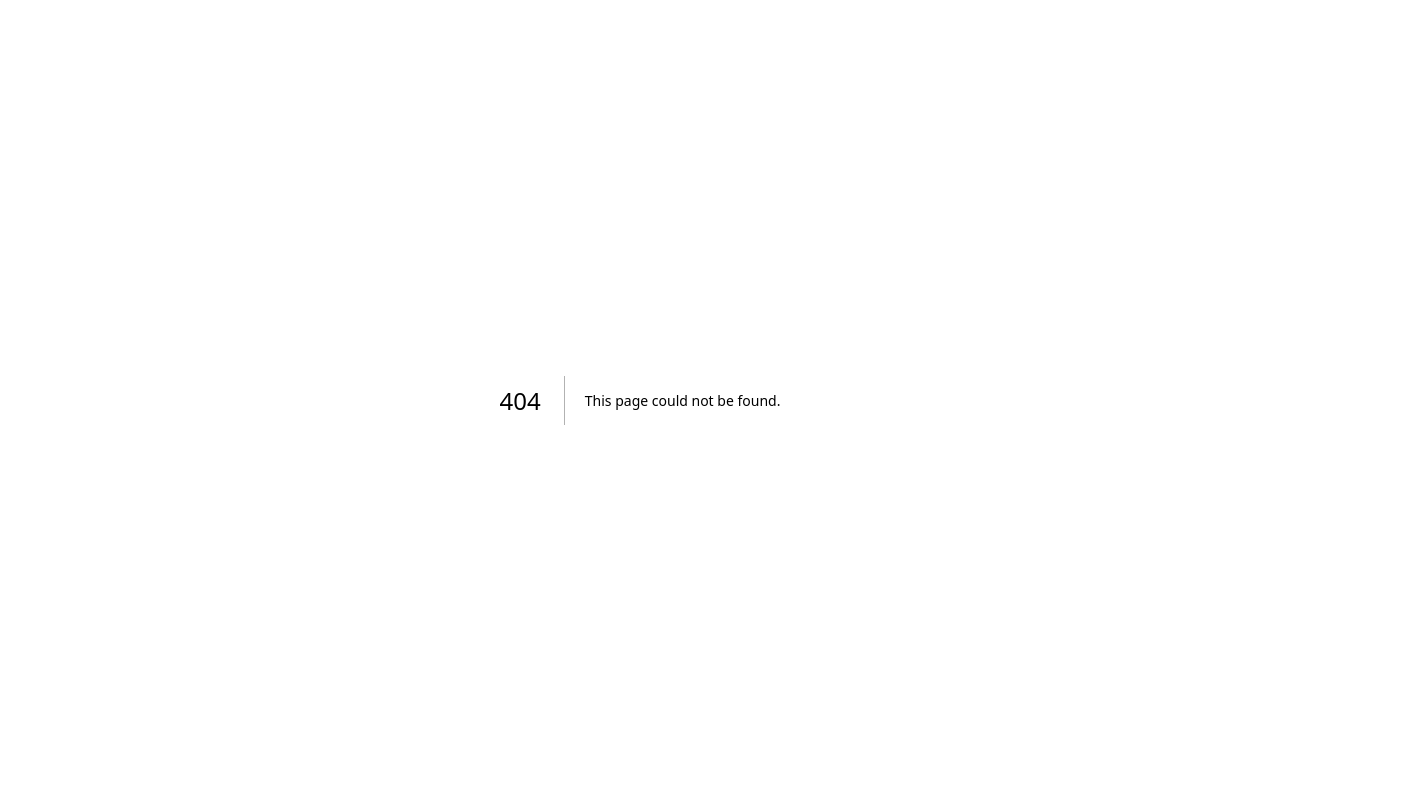
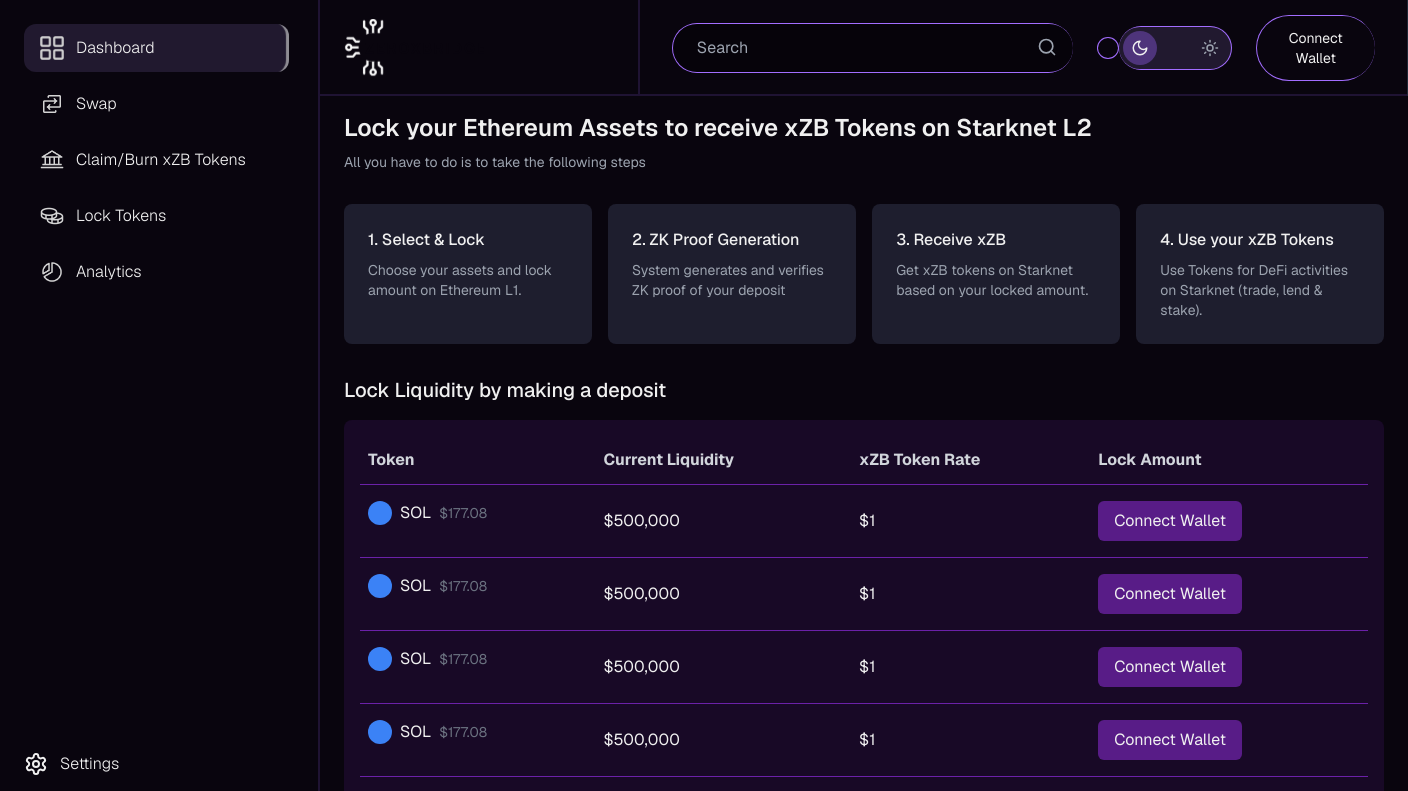
Before and after one commit to stephanniegb/ZeroXBridge_Frontend, a Next.js app: page /lock-tokens in a window 1280 px wide. Before the commit this address had no page. Shown: the top 791 px of the page, 1408 px wide, since content can reach past the window. Built offline with nearby package versions, Linux system fonts and the light colour scheme.

Commit message:
Feat: assemble and implement lock tokens both themes

```diff
--- a/app/Sidebar/page.tsx
+++ b/app/Sidebar/page.tsx
@@ -10,7 +10,7 @@ export default function Home() {
         <div className={`${isDarkMode ? "bg-[#09050e]" : "bg-white"} h-screen flex flex-col`}>
             <Navbar isDarkMode={isDarkMode} toggleDarkMode={() => setIsDarkMode(!isDarkMode)} />
             <div className="flex flex-1">
-                <Sidebar isDarkMode={isDarkMode} />
+                <Sidebar />
                 <main className="flex-1">
                     {/* Main content goes here */}
                 </main>
--- a/app/components/Sidebar.tsx
+++ b/app/components/Sidebar.tsx
@@ -10,12 +10,17 @@ import { cn } from "@/utils/cn";
 import { useTheme } from '../context/ThemeContext';
 import { Settings } from "lucide-react";
 
-const Sidebar = () => {
+// Either define an interface for props or don't accept any props
+interface SidebarProps {
+  // This interface can be empty if you're only using context
+}
+
+const Sidebar: React.FC<SidebarProps> = () => {
     const { isDarkMode } = useTheme();
     const [activeTab, setActiveTab] = useState("Dashboard");
 
     return (
-        <aside className={`w-80 ${isDarkMode ? "bg-[#09050E] border-[#1F1333]" : "bg-white border-none"} border-r-2  h-screen flex flex-col fixed`}>
+        <aside className={`w-80 ${isDarkMode ? "bg-[#09050E] border-[#1F1333]" : "bg-white border-none"} border-r-2 h-screen flex flex-col fixed`}>
             <div className="flex-1 mt-6 flex flex-col items-start gap-2 pl-6">
                 {[
                     { name: "Dashboard", icon: Dashboard },
@@ -37,13 +42,10 @@ const Sidebar = () => {
                         <Image src={tab.icon} alt={tab.name} height={24} width={24} />
                         <p className={` font-light ${isDarkMode ? 'text-white' : 'text-black'}`}>{tab.name}</p>
                     </div>
-
-
                 ))}
             </div>
-            <div className="pl-6 pb-[70%] flex items-center gap-3">
+            <div className="mt-auto pl-6 pb-6 flex items-center gap-3">
                 <Settings size={24} className={`${isDarkMode ? 'text-white' : 'text-black'}`} />
-                {/* <Image src={cog} alt="settings" height={24} width={24} /> */}
                 <p className={`font-light ${isDarkMode ? 'text-white' : 'text-black'}`}>Settings</p>
             </div>
         </aside>
--- a/app/components/navbar.tsx
+++ b/app/components/navbar.tsx
@@ -2,56 +2,82 @@
 import { Search, Moon, Sun } from "lucide-react";
 import Notification from "../../public/bell.png";
 import Image from "next/image";
-import Logo from "../../public/zerologo.png";
-import LogoWhite from "../../public/zerologo-white.svg";
+import Logo from "../../public/zerologo.png"; // Ensure this is a black logo
+import LogoWhite from "../../public/zerologo-white.svg"; // Ensure this is a light logo
+
 interface NavbarProps {
   isDarkMode: boolean;
   toggleDarkMode: () => void;
+  handleConnect: () => void; // Add handleConnect prop
+  isConnected: boolean; // Add isConnected prop
 }
 
-const Navbar: React.FC<NavbarProps> = ({ isDarkMode, toggleDarkMode }) => {
+const Navbar: React.FC<NavbarProps> = ({ isDarkMode, toggleDarkMode, handleConnect, isConnected }) => {
   const gradientBorder = "bg-gradient-to-b from-[#A26DFF] to-[#A26DFF] p-[0.7px] rounded-full";
 
   return (
-        <header className={`${isDarkMode ? "bg-[#09050E]" : "bg-white"} border-b-2 ${isDarkMode ? "border-[#1F1333]" : "border-gray-300"} flex h-24 w-full`}>
-            {/* Logo section with border */}
-            <div className={`w-80 h-24 flex items-center justify-start pl-6 border-r-2 ${isDarkMode ? "border-[#1F1333]" : "border-gray-300"}`}>
+    <header
+      className={`${isDarkMode ? "bg-[#09050E]" : "bg-white"} border-b-2 ${
+        isDarkMode ? "border-[#1F1333]" : "border-gray-300"
+      } flex h-24 w-full transition-colors duration-500`}
+    >
+      <div
+        className={`w-80 h-24 flex items-center justify-start pl-6 border-r-2 ${
+          isDarkMode ? "border-[#1F1333]" : "border-gray-300"
+        } transition-colors duration-500`}
+      >
+        {/* Logo */}
         <Image
-                    src={isDarkMode ? Logo : LogoWhite}
+          src={isDarkMode ? LogoWhite : Logo} // Use LogoWhite in dark mode, Logo in light mode
           alt="ZeroxBridge Logo"
           width={140}
           height={50}
-                    className="object-contain "
+          className="object-contain transition-opacity duration-500"
         />
       </div>
 
-            {/* Main content */}
-            <div className={`flex-1 flex justify-between items-center px-8 h-24 border-r ${isDarkMode ? 'border-gray-800' : 'border-gray-300'}`}>
+      <div
+        className={`flex-1 flex justify-between items-center px-8 h-24 border-r ${
+          isDarkMode ? "border-gray-800" : "border-gray-300"
+        } transition-colors duration-500`}
+      >
         <div className="flex items-center space-x-6">
-                    {/* Search Input with gradient border */}
           <div className="relative">
             <div className={gradientBorder}>
-                            <div className={`${isDarkMode ? "bg-[#09050E]" : "bg-white"} rounded-full`}>
+              <div
+                className={`${
+                  isDarkMode ? "bg-[#09050E]" : "bg-white"
+                } rounded-full transition-colors duration-500`}
+              >
                 <input
                   type="text"
                   placeholder="Search"
-                                    className={`${isDarkMode ? "bg-black/30 text-white" : "bg-gray-100 text-black"}
-                                        pl-6 pr-12 py-3 rounded-full w-[400px] focus:outline-none`}
+                  className={`${
+                    isDarkMode ? "bg-black/30 text-white" : "bg-gray-100 text-black"
+                  } pl-6 pr-12 py-3 rounded-full w-[400px] focus:outline-none transition-colors duration-500`}
                 />
               </div>
             </div>
-                        <Search className={`absolute right-4 top-3.5 h-5 w-5 ${isDarkMode ? "text-gray-400" : "text-gray-500"}`} />
+            <Search
+              className={`absolute right-4 top-3.5 h-5 w-5 ${
+                isDarkMode ? "text-gray-400" : "text-gray-500"
+              } transition-colors duration-500`}
+            />
           </div>
 
           {/* Notification with gradient border */}
           <div className={gradientBorder}>
-                        <div className={`${isDarkMode ? "bg-[#09050E]" : "bg-white"} rounded-full`}>
+            <div
+              className={`${
+                isDarkMode ? "bg-[#09050E]" : "bg-white"
+              } rounded-full transition-colors duration-500`}
+            >
               <Image
                 src={Notification}
                 alt="bell"
                 height={45}
                 width={45}
-                                className="p-2.5"
+                className="p-2.5 transition-opacity duration-500"
               />
             </div>
           </div>
@@ -61,16 +87,24 @@ const Navbar: React.FC<NavbarProps> = ({ isDarkMode, toggleDarkMode }) => {
         <div className="flex items-center space-x-6">
           {/* Dark mode toggle with gradient border */}
           <div className={gradientBorder}>
-                        <div className={`flex items-center justify-between bg-[#21192F] rounded-full p-1 w-28`}>
+            <div
+              className={`flex items-center justify-between ${
+                isDarkMode ? "bg-[#21192F]" : "bg-[#F3F4F6]"
+              } rounded-full p-1 w-28 transition-colors duration-500`}
+            >
               <button
                 onClick={toggleDarkMode}
-                                className={`p-2 rounded-full transition-colors ${isDarkMode ? "bg-[#4E347B] text-white" : "bg-transparent text-gray-400"}`}
+                className={`p-2 rounded-full transition-all duration-500 ${
+                  isDarkMode ? "bg-[#4E347B] text-white" : "bg-transparent text-gray-400"
+                }`}
               >
                 <Moon size={18} />
               </button>
               <button
                 onClick={toggleDarkMode}
-                                className={`p-2 rounded-full transition-colors ${!isDarkMode ? "bg-[#4E347B] text-white" : "bg-transparent text-gray-400"}`}
+                className={`p-2 rounded-full transition-all duration-500 ${
+                  !isDarkMode ? "bg-[#4E347B] text-white" : "bg-transparent text-gray-400"
+                }`}
               >
                 <Sun size={18} />
               </button>
@@ -79,8 +113,15 @@ const Navbar: React.FC<NavbarProps> = ({ isDarkMode, toggleDarkMode }) => {
 
           {/* Connect Wallet button with gradient border */}
           <div className={gradientBorder}>
-                        <button className={`${isDarkMode ? "bg-[#09050E]" : "bg-white"} py-3 px-8 rounded-full text-sm ${isDarkMode ? "text-white" : "text-black"}`}>
-                            Connect Wallet
+            <button
+              onClick={handleConnect} // Use handleConnect here
+              className={`${
+                isDarkMode ? "bg-[#09050E]" : "bg-white"
+              } py-3 px-8 rounded-full text-sm ${
+                isDarkMode ? "text-white" : "text-black"
+              } transition-colors duration-500`}
+            >
+              {isConnected ? "Connected" : "Connect Wallet"}
             </button>
           </div>
         </div>
--- a/app/globals.css
+++ b/app/globals.css
@@ -2,22 +2,44 @@
 @tailwind components;
 @tailwind utilities;
 
+/* Theme Variables */
 :root {
-  --background: #ffffff;
-  --foreground: #171717;
-  --purple: #A26DFF;
-  --primary: #a26dff;
-  --white: #f0f0f0;
-  --white-2: #d4d4d4;
+  --background-light: #ffffff;
+  --foreground-light: #171717;
+  --primary-light: #a26dff;
+  --purple-light: #a26dff;
+  --white-light: #f0f0f0;
+  --white-2-light: #d4d4d4;
+
+  --background-dark: #09050e;
+  --foreground-dark: #d4d4d4;
+  --primary-dark: #a26dff;
+  --purple-dark: #a26dff;
+  --white-dark: #1e1e1e;
+  --white-2-dark: #2d2d2d;
+
+  /* Default (Light Mode) */
+  --background: var(--background-light);
+  --foreground: var(--foreground-light);
+  --primary: var(--primary-light);
+  --purple: var(--purple-light);
+  --white: var(--white-light);
+  --white-2: var(--white-2-light);
 }
 
+/* Dark Mode Handling */
 @media (prefers-color-scheme: dark) {
   :root {
-    --background: #09050E;
-    --foreground: #D4D4D4;
+    --background: var(--background-dark);
+    --foreground: var(--foreground-dark);
+    --primary: var(--primary-dark);
+    --purple: var(--purple-dark);
+    --white: var(--white-dark);
+    --white-2: var(--white-2-dark);
   }
 }
 
+/* Smooth Animation */
 @keyframes rotate {
   from {
     background-position: 0% center;
@@ -27,69 +49,57 @@
   }
 }
 
+/* Base Styles */
 body {
   color: var(--foreground);
   background: var(--background);
   font-family: var(--font-geist-sans), Arial, Helvetica, sans-serif;
 }
 
-/* Gradient effects */
-.gradient-01 {
+/* Gradient Effects */
+.gradient-01,
+.gradient-02 {
   position: absolute;
   width: 250px;
   height: 200px;
-  right: -70px;
-  top: 40%;
   background: var(--purple);
-  backdrop-filter: blur(100px);
+  backdrop-filter: blur(150px);
   filter: blur(130px);
   transform: rotate(-114.2deg);
   opacity: 1;
   pointer-events: none;
 }
 
+.gradient-01 {
+  right: -70px;
+  top: 40%;
+}
+
 .gradient-02 {
-  position: absolute;
-  width: 250px;
-  height: 200px;
   left: -50px;
   bottom: -150px;
-  background: var(--purple);
-  backdrop-filter: blur(200px);
-  filter: blur(130px);
-  transform: rotate(-114.2deg);
-  opacity: 1;
-  pointer-events: none;
-}
-.custom-range {
-  @apply w-full appearance-none cursor-pointer; /* base styles for the <input> */
 }
 
-.custom-range::-webkit-slider-runnable-track {
-  @apply h-6 bg-[#907DBD];
+/* Custom Range Slider */
+.custom-range {
+  @apply w-full appearance-none cursor-pointer;
 }
 
-.custom-range::-webkit-slider-thumb {
-  @apply w-8 h-6 bg-white rounded;
- /* so the thumb is centered on the track */
-  -webkit-appearance: none;
-}
-
+.custom-range::-webkit-slider-runnable-track,
 .custom-range::-moz-range-track {
   @apply h-6 bg-[#907DBD];
 }
 
+.custom-range::-webkit-slider-thumb,
 .custom-range::-moz-range-thumb {
   @apply w-8 h-6 bg-white rounded;
+  -webkit-appearance: none;
   border: none;
 }
 
+/* Footer Styling */
 .footer-gradient {
   background: linear-gradient(180deg, rgba(9, 5, 14, 1) 0%, rgba(74, 42, 130, 1) 100%);
-}
-
-body {
-  background-color: black;
 }
 
 .footer-background {
@@ -106,6 +116,7 @@ body {
   -webkit-text-fill-color: transparent;
 }
 
+/* Ensure Smooth Rendering on Webkit Browsers */
 @media screen and (-webkit-min-device-pixel-ratio: 0) {
   .footer-background-text {
     -webkit-font-smoothing: antialiased;
--- /dev/null
+++ b/app/lock-tokens/page.tsx
@@ -0,0 +1,108 @@
+"use client";
+
+import { useState, useEffect } from "react";
+import Navbar from "../components/navbar";
+import Sidebar from "../components/Sidebar";
+import { useTheme } from "../context/ThemeContext";
+
+const LockTokensPage = () => {
+  const { isDarkMode, toggleDarkMode } = useTheme();
+  const [isConnected, setIsConnected] = useState(false);
+  const [mounted, setMounted] = useState(false);
+
+  useEffect(() => {
+    setMounted(true);
+  }, []);
+
+  const handleConnect = () => {
+    setIsConnected(true);
+  };
+
+  if (!mounted) return null;
+
+  return (
+    <div className={`flex w-full h-screen ${isDarkMode ? "bg-[#09050E]" : "bg-white"}`}>
+      {/* Sidebar */}
+      <Sidebar />
+
+      {/* Main Content */}
+      <div className="flex flex-col w-full ml-80">
+        <Navbar
+          isDarkMode={isDarkMode}
+          toggleDarkMode={toggleDarkMode}
+          handleConnect={handleConnect}
+          isConnected={isConnected}
+        />
+
+        <div className="flex flex-col w-full px-6 py-4">
+          <h1 className={`text-2xl font-semibold mb-2 ${isDarkMode ? "text-white" : "text-gray-800"}`}>
+            Lock your Ethereum Assets to receive xZB Tokens on Starknet L2
+          </h1>
+          <p className={`text-sm mb-8 ${isDarkMode ? "text-gray-400" : "text-gray-600"}`}>
+            All you have to do is to take the following steps
+          </p>
+
+          {/* Steps Section */}
+          <div className="w-full grid grid-cols-1 md:grid-cols-2 lg:grid-cols-4 gap-4 mb-8">
+            {[
+              { title: "1. Select & Lock", desc: "Choose your assets and lock amount on Ethereum L1." },
+              { title: "2. ZK Proof Generation", desc: "System generates and verifies ZK proof of your deposit" },
+              { title: "3. Receive xZB", desc: "Get xZB tokens on Starknet based on your locked amount." },
+              { title: "4. Use your xZB Tokens", desc: "Use Tokens for DeFi activities on Starknet (trade, lend & stake)." },
+            ].map((step, index) => (
+              <div
+                key={index}
+                className={`p-6 rounded-lg transition-colors duration-300 ${
+                  isDarkMode ? "bg-[#1E1E2E] text-white" : "bg-gray-100 text-gray-800"
+                }`}
+              >
+                <div className="font-medium mb-2">{step.title}</div>
+                <p className="text-sm text-gray-400">{step.desc}</p>
+              </div>
+            ))}
+          </div>
+
+          {/* Lock Liquidity Section */}
+          <div className="mb-8">
+            <h2 className={`text-xl font-medium mb-4 ${isDarkMode ? "text-white" : "text-gray-800"}`}>
+              Lock Liquidity by making a deposit
+            </h2>
+            <div className={`p-4 rounded-lg bg-opacity-20 ${isDarkMode ? "bg-purple-900" : "bg-purple-100"}`}>
+              <table className="w-full text-left">
+                <thead>
+                  <tr className={`border-b ${isDarkMode ? "border-purple-800 text-gray-300" : "border-purple-200 text-gray-700"}`}>
+                    <th className="py-3 px-2">Token</th>
+                    <th className="py-3 px-2">Current Liquidity</th>
+                    <th className="py-3 px-2">xZB Token Rate</th>
+                    <th className="py-3 px-2">Lock Amount</th>
+                  </tr>
+                </thead>
+                <tbody>
+                  {Array(5).fill(null).map((_, index) => (
+                    <tr key={index} className={`border-b ${isDarkMode ? "border-purple-800 text-white" : "border-purple-200 text-gray-800"}`}>
+                      <td className="py-4 px-2 flex items-center gap-2">
+                        <div className="w-6 h-6 rounded-full bg-blue-500"></div>
+                        <span>SOL</span>
+                        <span className="text-gray-500 text-sm">$177.08</span>
+                      </td>
+                      <td className="py-4 px-2">$500,000</td>
+                      <td className="py-4 px-2">{isDarkMode ? "$1" : "xZB= 0.01"}</td>
+                      <td className="py-4 px-2">
+                        <button className="bg-purple-900 text-white px-4 py-2 rounded-md hover:bg-purple-800">
+                          Connect Wallet
+                        </button>
+                      </td>
+                    </tr>
+                  ))}
+                </tbody>
+              </table>
+            </div>
+          </div>
+
+        </div>
+      </div>
+    </div>
+  );
+};
+
+export default LockTokensPage;
--- a/package.json
+++ b/package.json
@@ -15,6 +15,7 @@
     "lightweight-charts": "^5.0.2",
     "lucide-react": "^0.475.0",
     "next": "^15.1.7",
+    "next-themes": "^0.4.6",
     "react": "^19.0.0",
     "react-dom": "^19.0.0",
     "recharts": "^2.15.1",
@@ -34,7 +35,6 @@
     "typescript": "^5"
   },
   "eslintConfig": {
-    "extends": [
-    ]
+    "extends": []
   }
 }
--- a/tailwind.config.ts
+++ b/tailwind.config.ts
@@ -1,7 +1,7 @@
 import type { Config } from "tailwindcss";
 
-export default {
-  darkMode: "class",
+const config: Config = {
+  darkMode: "class", // Enables class-based dark mode
   content: [
     "./pages/**/*.{js,ts,jsx,tsx,mdx}",
     "./components/**/*.{js,ts,jsx,tsx,mdx}",
@@ -10,37 +10,57 @@ export default {
   theme: {
     extend: {
       colors: {
-        background: "var(--background)",
-        foreground: "var(--foreground)",
-        primary: "var(--primary)",
-        purple: "var(--purple)",
-        white: "var(--white)",
-        "white-2": "var(--white-2)",
-        'dark-bg': 'rgba(9, 5, 14, 1)',
-        'white-style': 'rgba(139, 139, 139, 1)',
+        background: {
+          DEFAULT: "var(--background-light, #FFFFFF)",
+          dark: "var(--background-dark, #09050E)",
+        },
+        foreground: {
+          DEFAULT: "var(--foreground-light, #1F2937)",
+          dark: "var(--foreground-dark, #F3F4F6)",
+        },
+        primary: {
+          DEFAULT: "var(--primary-light, #A26DFF)",
+          dark: "var(--primary-dark, #A26DFF)",
+        },
+        purple: {
+          DEFAULT: "var(--purple-light, #A26DFF)",
+          dark: "var(--purple-dark, #A26DFF)",
+        },
+        white: {
+          DEFAULT: "var(--white-light, #FFFFFF)",
+          dark: "var(--white-dark, #1E1E1E)",
+        },
+        "white-2": {
+          DEFAULT: "var(--white-2-light, #F3F4F6)",
+          dark: "var(--white-2-dark, #2D2D2D)",
+        },
+        "dark-bg": "rgba(9, 5, 14, 1)",
+        "white-style": "rgba(139, 139, 139, 1)",
       },
       backgroundImage: {
-        'check-bg': "url('/check-bg.svg')",
-        'main-bg': "url('/background.svg')",
+        "check-bg": "url('/check-bg.svg')",
+        "main-bg": "url('/background.svg')",
         howitworks:
           "linear-gradient(90deg, #26183E 0%, #A26DFF 47.5%, #26183E 100%)",
         "join-community":
           "url('/join-community/grid.svg'), linear-gradient(102.75deg, #09050E 64.15%, #462B74 129.88%)",
         "community-cta":
           "linear-gradient(180deg, rgba(162, 109, 255, 0.9) 0%, rgba(162, 109, 255, 0) 90%)",
-        'gradient-purple': 'linear-gradient(90deg, rgba(6,6,6,0.01) 0%, rgba(154,128,207,0.01) 49%, rgba(4,1,8,1) 100%)',
-        'gradient-card': 'linear-gradient(135deg, rgba(162, 109, 255, 0.25), rgba(72, 61, 139, 0.5))',
-        'grid-pattern': "url('/small-grid.svg')",
-        'grid-pattern-2': "url('/large-grid.svg')",
+        "gradient-purple":
+          "linear-gradient(90deg, rgba(6,6,6,0.01) 0%, rgba(154,128,207,0.01) 49%, rgba(4,1,8,1) 100%)",
+        "gradient-card":
+          "linear-gradient(135deg, rgba(162, 109, 255, 0.25), rgba(72, 61, 139, 0.5))",
+        "grid-pattern": "url('/small-grid.svg')",
+        "grid-pattern-2": "url('/large-grid.svg')",
       },
       fontFamily: {
         sans: ["var(--font-geist-sans)"],
         mono: ["var(--font-geist-mono)"],
         manrope: ["var(--font-manrope)"],
-        'roboto-serif': ["var(--font-roboto-serif)"],
+        "roboto-serif": ["var(--font-roboto-serif)"],
       },
       boxShadow: {
-        'custom-purple': '0 0 4px 2px rgba(162, 109, 255, 0.25)',
+        "custom-purple": "0 0 4px 2px rgba(162, 109, 255, 0.25)",
       },
       animation: {
         slowSpin: "spin 3s linear infinite",
@@ -48,4 +68,6 @@ export default {
     },
   },
   plugins: [],
-} satisfies Config;
+};
+
+export default config;
```
Also changed, not shown: 1 other file (tests, documents, lock files or other folders). Lines whose indentation alone changed are shown as unchanged.
